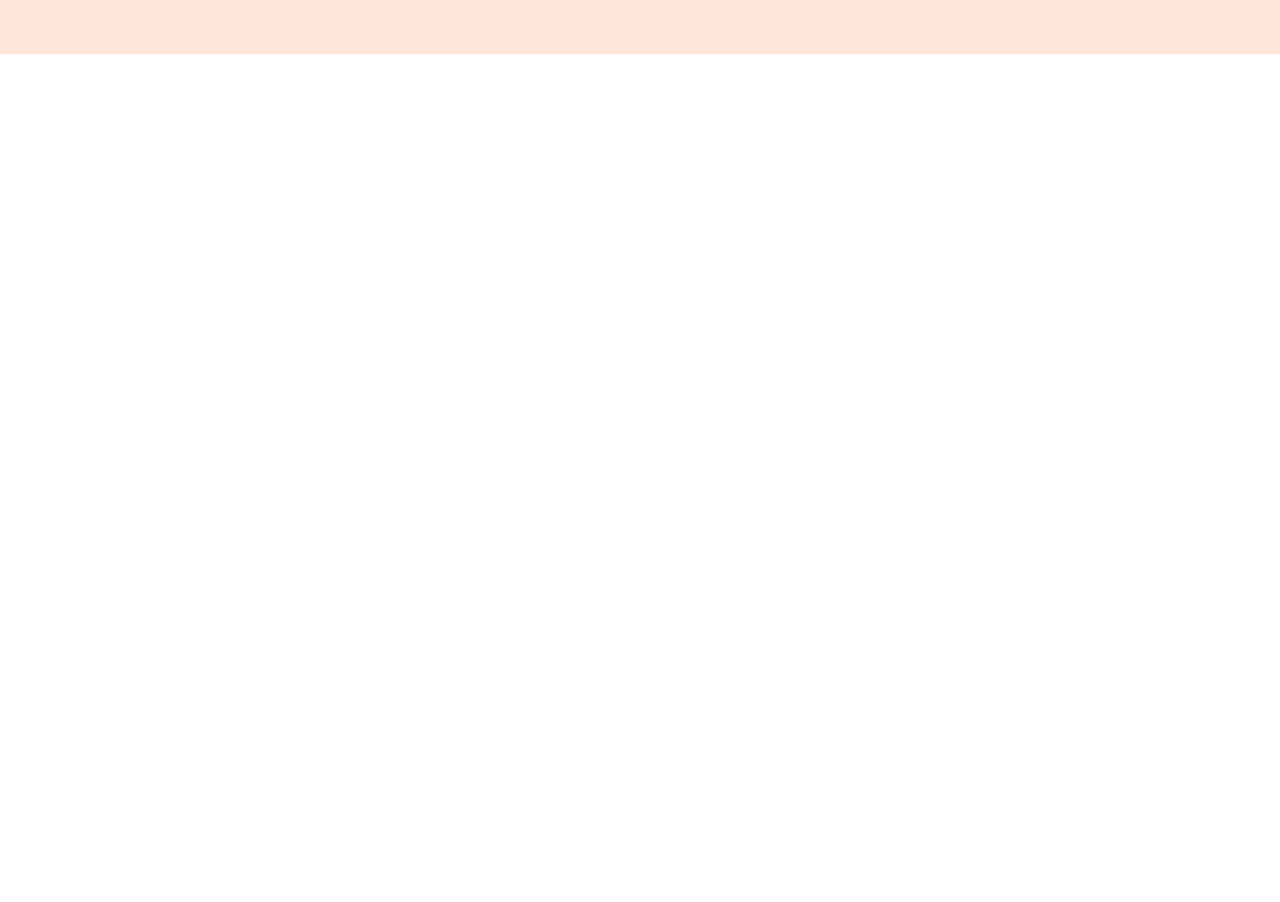
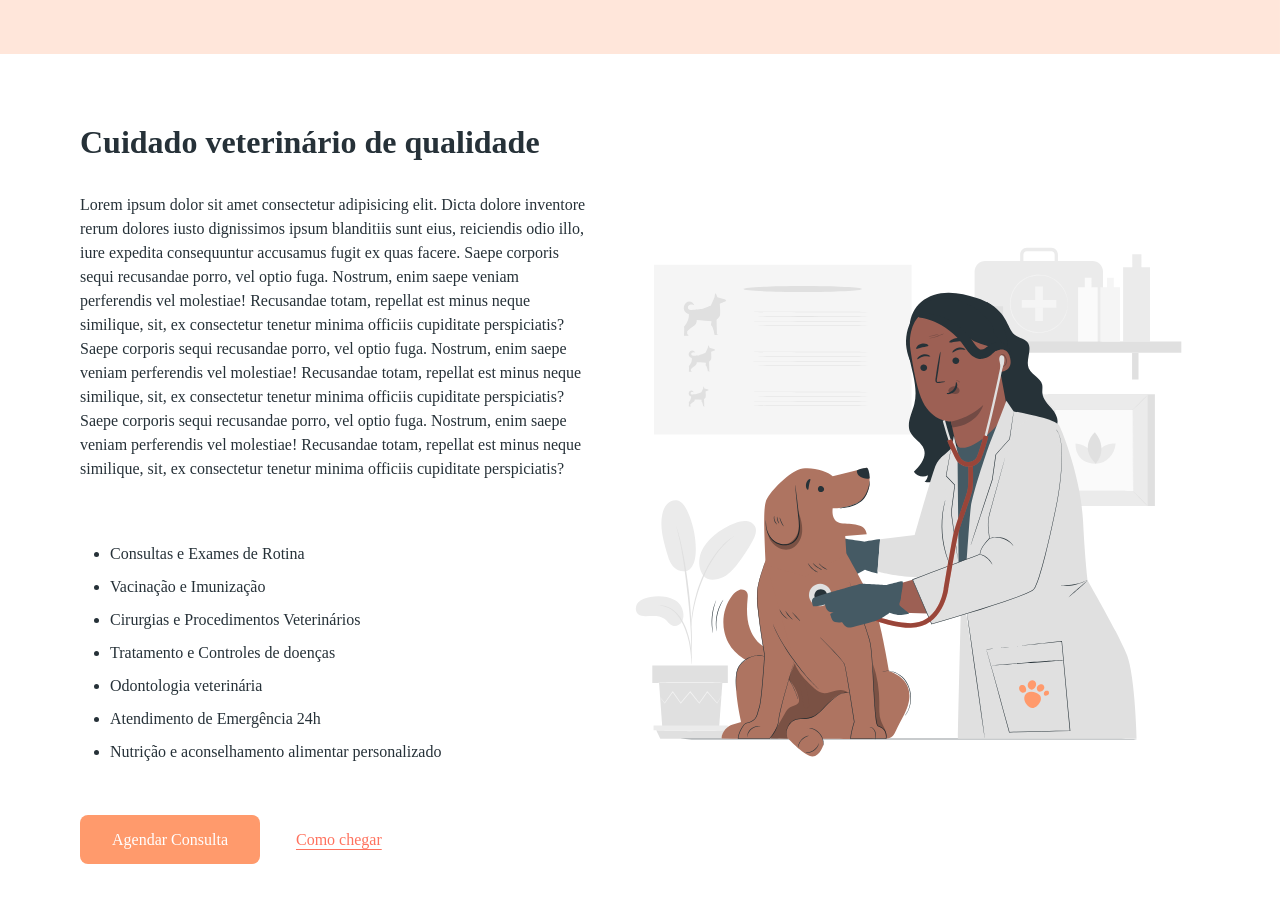
Before and after one commit to gustavorgsilva/petcare, a plain HTML site: page index.html in a window 1280 px wide. Shown: the part 640-1542 px from the top of the page. Before the commit the page ends 996 px from the top, so only its background shows below. Drawn offline with Linux system fonts and the light colour scheme.

Commit message:
Criação da Sessão Clinica

```diff
--- a/css/main.css
+++ b/css/main.css
@@ -38,7 +38,7 @@ body{
 
 /* Configurações Seção INICIO */
 
-#inicio {
+#inicio, #Clinica {
     display: flex;
     align-items: center;
     gap: 32px;
@@ -80,3 +80,13 @@ h1, h2{
     width: 100%;
     z-index: -10;
 }
+
+ul {
+    margin-bottom: 70px;
+    margin-left: 30px;
+
+}
+
+li {
+    margin-bottom: 15px;
+}
--- a/index.html
+++ b/index.html
@@ -47,7 +47,35 @@
             <img class="absolute" src="./imgs/shape.svg" alt="Banner decorativo">
 
         </section>
-        <section id="inicio"></section>
+        <section id="Clinica">
+            <div>
+                <h1>
+                    Cuidado veterinário de qualidade
+                </h1>
+                <p class="paragrafo">
+                    Lorem ipsum dolor sit amet consectetur adipisicing elit. Dicta dolore inventore rerum dolores iusto dignissimos ipsum blanditiis sunt eius, reiciendis odio illo, iure expedita consequuntur accusamus fugit ex quas facere.
+                Saepe corporis sequi recusandae porro, vel optio fuga. Nostrum, enim saepe veniam perferendis vel molestiae! Recusandae totam, repellat est minus neque similique, sit, ex consectetur tenetur minima officiis cupiditate perspiciatis?
+                Saepe corporis sequi recusandae porro, vel optio fuga. Nostrum, enim saepe veniam perferendis vel molestiae! Recusandae totam, repellat est minus neque similique, sit, ex consectetur tenetur minima officiis cupiditate perspiciatis?
+                Saepe corporis sequi recusandae porro, vel optio fuga. Nostrum, enim saepe veniam perferendis vel molestiae! Recusandae totam, repellat est minus neque similique, sit, ex consectetur tenetur minima officiis cupiditate perspiciatis?
+
+                </p>
+
+                <ul>
+                    <li>Consultas e Exames de Rotina</li>
+                    <li>Vacinação e Imunização</li>
+                    <li>Cirurgias e Procedimentos Veterinários</li>
+                    <li>Tratamento e Controles de doenças</li>
+                    <li>Odontologia veterinária</li>
+                    <li>Atendimento de Emergência 24h</li>
+                    <li>Nutrição e aconselhamento alimentar personalizado</li>
+                </ul>
+
+                <a class="botao" href="https://wa.me/5511939448077?text=Ola, preciso de ajuda com meu pet." target="_blank">Agendar Consulta</a>
+                <a class="botao-transparente" href="#clinica">Como chegar</a>
+            </div>
+
+            <img src="./imgs/clinic-img.svg" alt="Ilustração amigável de uma mulher e um cachorro" width="580" height="580">
+        </section>
         <section id="inicio"></section>
         <section id="inicio"></section>
     </main>
```
Also changed, not shown: imgs/clinic-img.svg (added).
